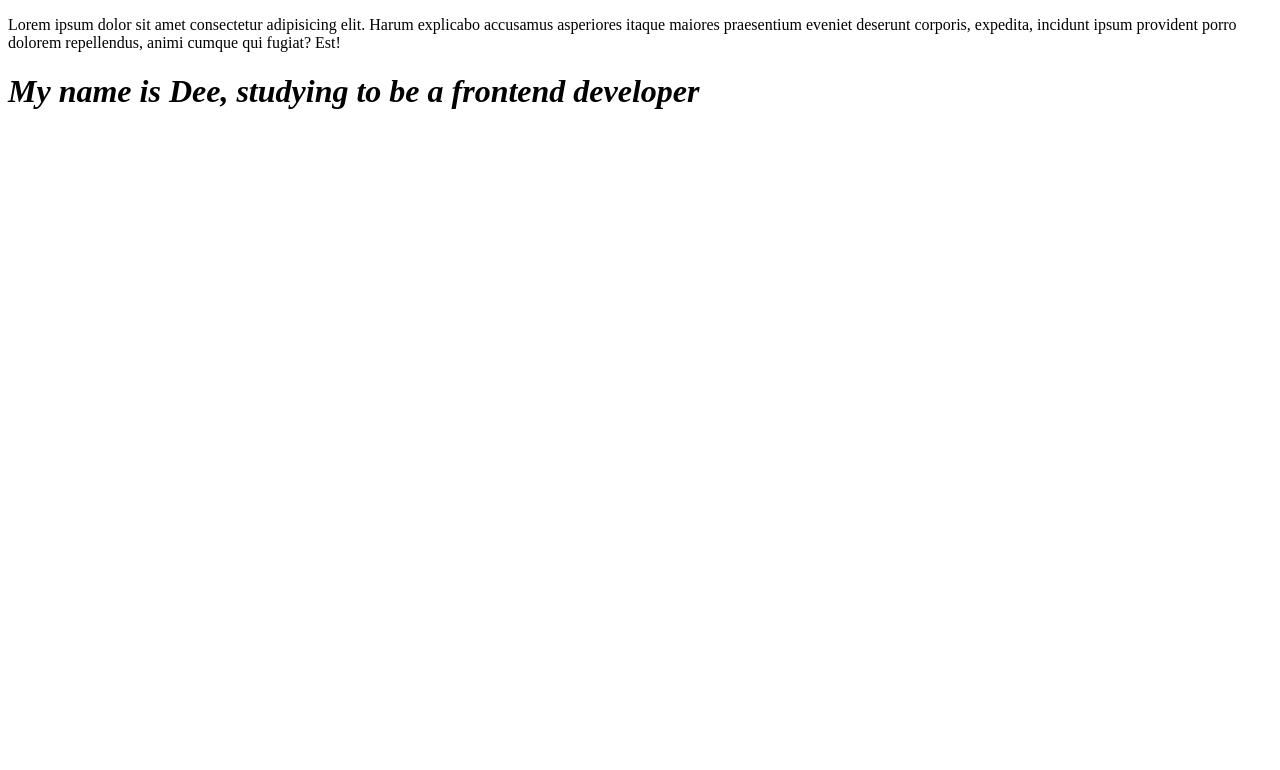
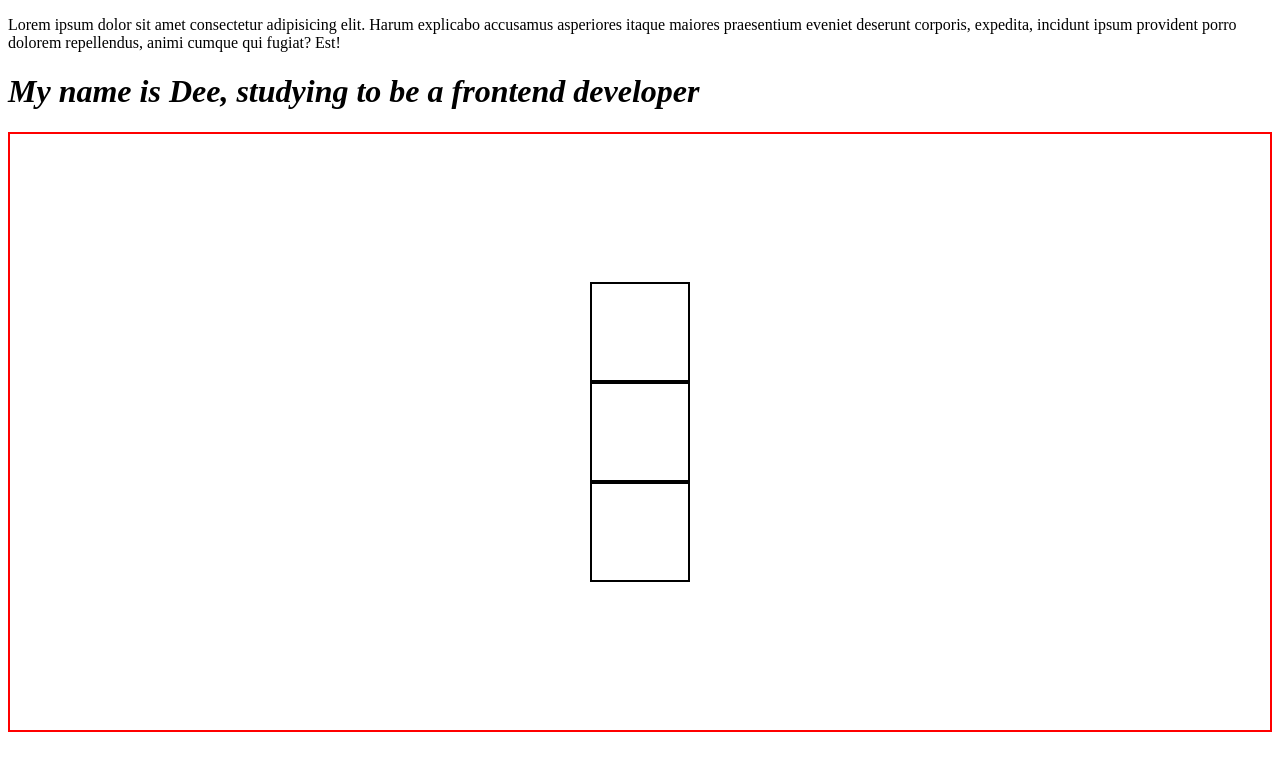
Before and after one commit to DeeOkw/CSS-CC, a plain HTML site: page index.html in a window 1280 px wide. Drawn offline with Linux system fonts and the light colour scheme; a web font is replaced by a local one.

Commit message:
container

```diff
--- a/index.html
+++ b/index.html
@@ -25,5 +25,10 @@
     <h1>
         My name is Dee, studying to be a frontend developer
     </h1>
+    <div class="container">
+        <div class="box"></div>
+        <div class="box"></div>
+        <div class="box"></div>
+    </div>
 </body>
 </html>
--- a/style.css
+++ b/style.css
@@ -5,3 +5,22 @@
     color: purple;
     font-weight: bold;
 }
+*{
+    box-sizing: border-box;
+}
+
+.container {
+    width: 100%;
+    height: 600px;
+    border: 2px solid red;
+    display: flex;
+    flex-direction: column;
+    align-items: center;
+    justify-content: center;
+}
+
+.box {
+    width: 100px;
+    height: 100px;
+    border: 2px solid black;
+}
```
Also changed, not shown: specificity.html (+3 -1 lines).
